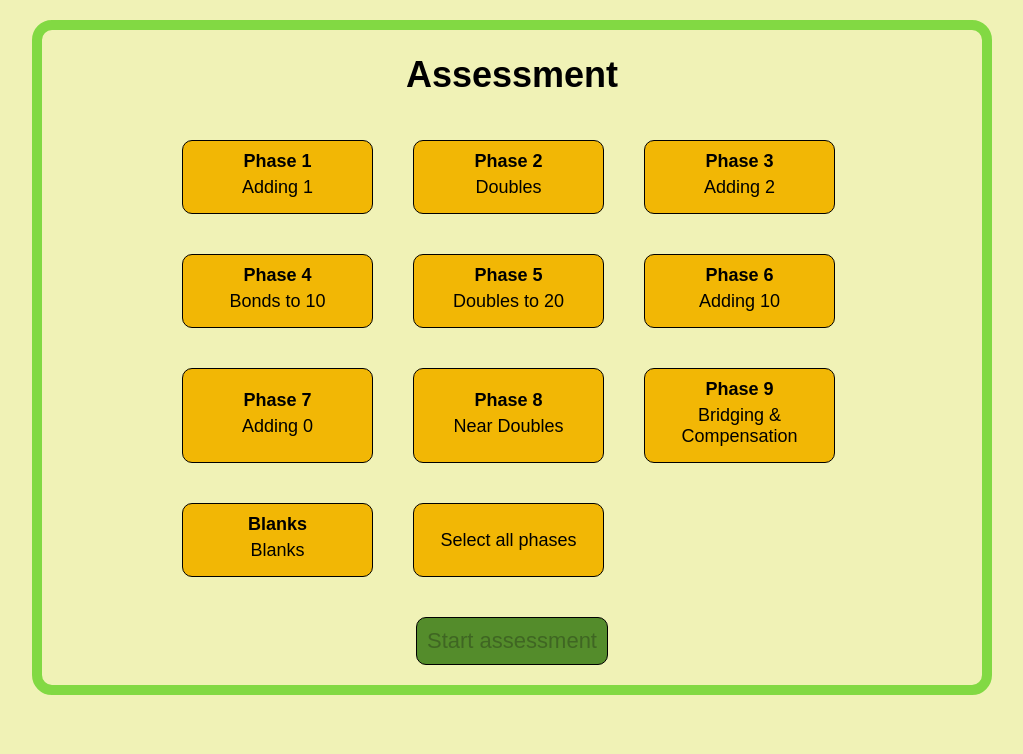
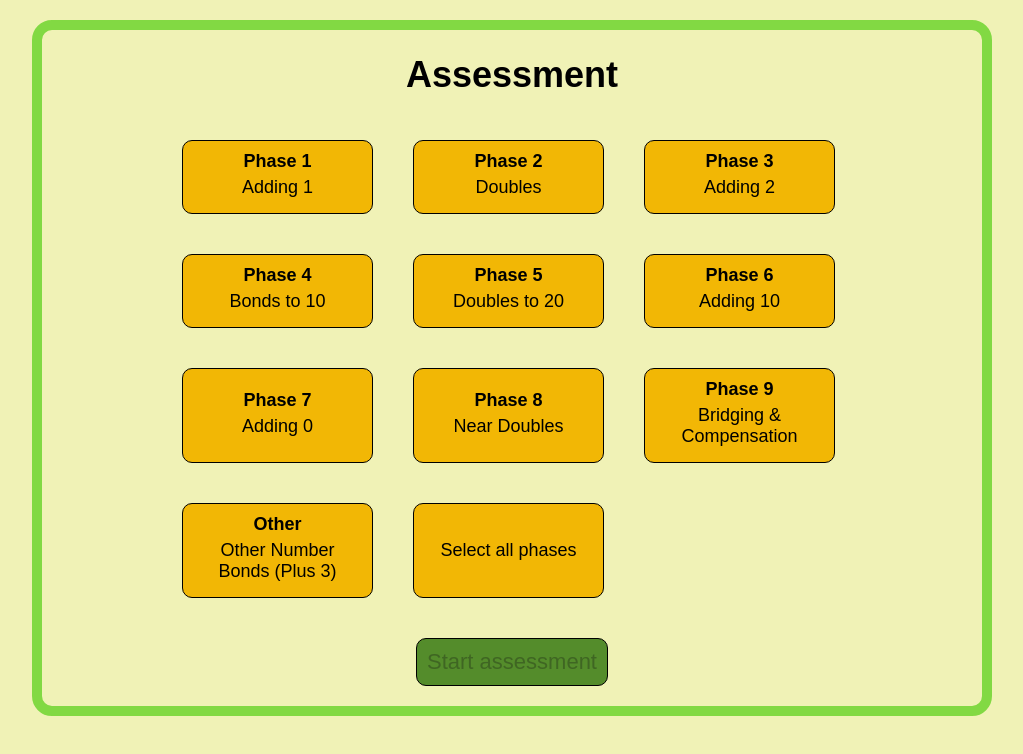
Before and after one commit to ianholden123/maths-number-bonds, a React (Create React App) app: page /assessment in a window 1280 px wide. Shown: the top 754 px of the page, without its empty margins (128-1151 px from the left). Built offline with nearby package versions, Linux system fonts and the light colour scheme.

Commit message:
Fixed a small bug when an empty initials value was submitted. Changed the wording of the "blanks" phase to something more meaningful.

```diff
--- a/src/components/Initials/Initials.js
+++ b/src/components/Initials/Initials.js
@@ -5,6 +5,9 @@ class Initials extends Component {
   constructor(props) {
     super(props)
 
+    this.state = {
+      initialsValue: ''
+    }
     this.handleStartClick = this.handleStartClick.bind(this)
     this.handleInputChange = this.handleInputChange.bind(this)
     this.handleKeyDown = this.handleKeyDown.bind(this)
--- a/src/config/phases.js
+++ b/src/config/phases.js
@@ -338,8 +338,8 @@ const phases = [
     },
     {
         id: 9,
-        name: 'Blanks',
-        description: 'Blanks',
+        name: 'Other',
+        description: 'Other Number Bonds (Plus 3)',
         number: 10,
         colour: '#ffffff',
         bonds: [
```
